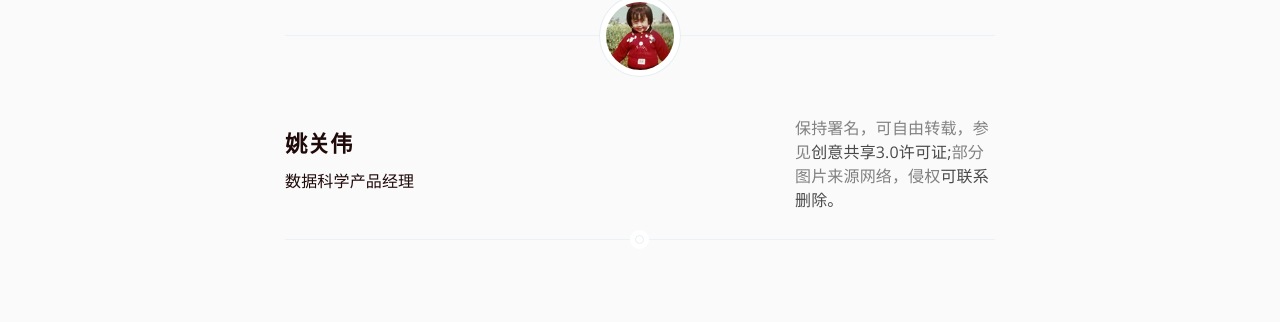
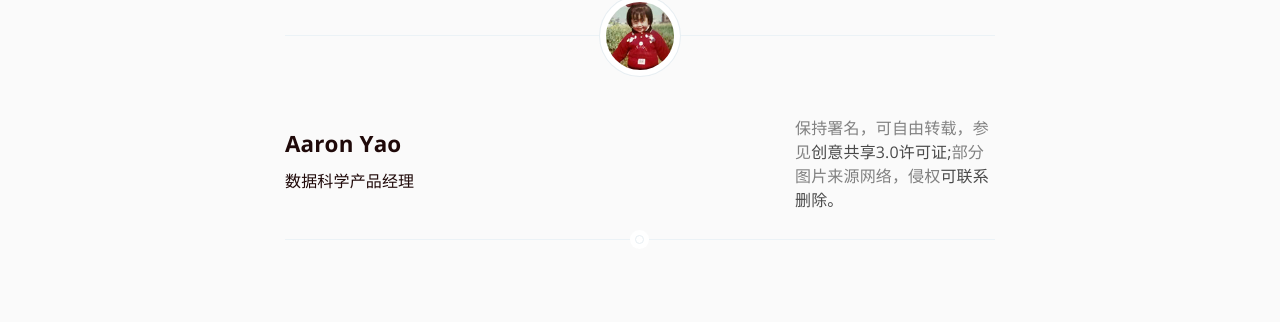
Before and after one commit to aaronyao/aaronyao.github.io, a Jekyll site: the page built from _posts/2013-11-10-welcome-to-jekyll的副本 11.markdown, in a window 1280 px wide. Shown: the part 710-1032 px from the top of the page. Built offline with Jekyll 4.4.1, drawn with Linux system fonts in a browser that asks for light colours.

Commit message:
Add favicon.ico.

```diff
--- a/_config.yml
+++ b/_config.yml
@@ -15,7 +15,7 @@
 plugins: [jekyll-paginate]
 
 # Auth info
-author: '姚关伟'
+author: 'Aaron Yao'
 
 # For development
 host: 0.0.0.0
--- a/_layouts/default.html
+++ b/_layouts/default.html
@@ -21,7 +21,7 @@
     <link rel="stylesheet" type="text/css" href="//fonts.googleapis.com/css?family=Merriweather:300,700,700italic,300italic|Open+Sans:700,400" />
     <!-- Customisation  -->
     <link rel="stylesheet" type="text/css" href="/assets/css/main.css" />
-    <link rel="shortcut icon" type="image/png" href="/assets/images/favicon.png">
+    <link rel="shortcut icon" type="image/png" href="/assets/images/favicon.ico">
 
     <!-- Global site tag (gtag.js) - Google Analytics -->
     <script async src="https://www.googletagmanager.com/gtag/js?id={{ site.google_analytics }}"></script>
```
Also changed, not shown: assets/images/favicon.ico (added).
